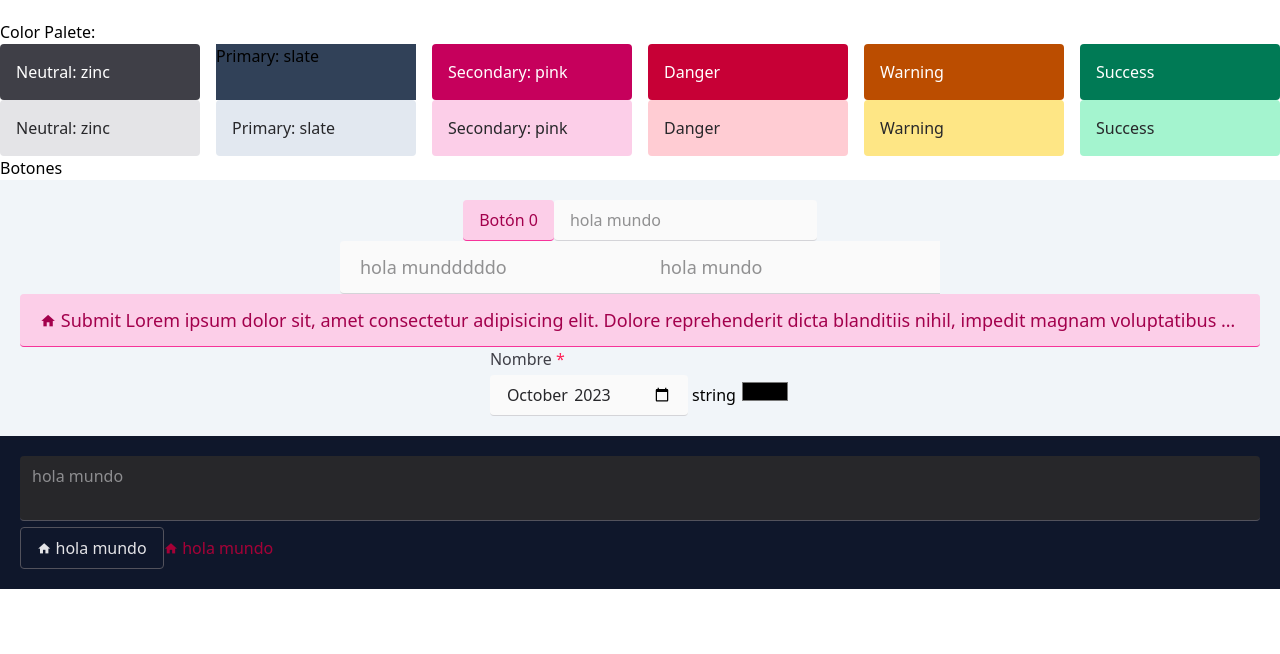
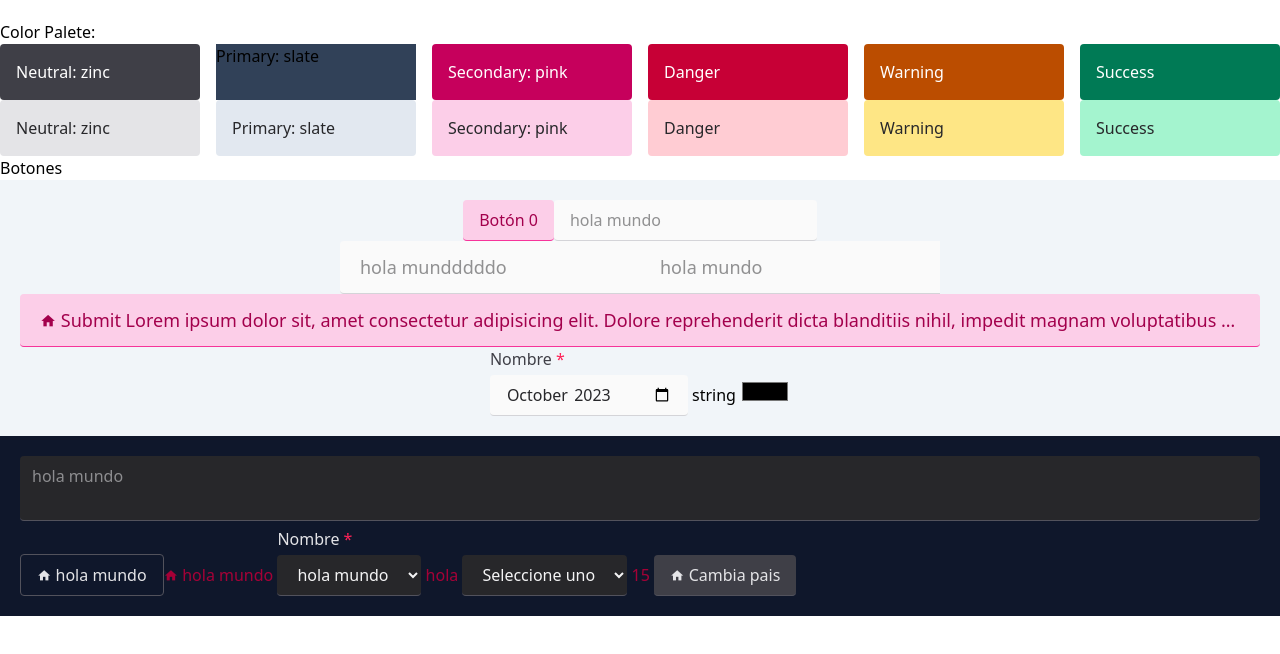
Before and after one commit to Droni-app/droni-kit, a Vue app: page / in a window 1280 px wide. Shown: the top 654 px of the page. Built offline with nearby package versions, Linux system fonts and the light colour scheme.

Commit message:
feat: Select component

```diff
--- a/package.json
+++ b/package.json
@@ -15,15 +15,14 @@
   "type": "module",
   "main": "dist/droni-kit.cjs",
   "module": "dist/droni-kit.es.js",
+  "types": "./dist/index.d.ts",
   "exports": {
     ".": {
       "import": "./dist/droni-kit.es.js",
-      "require": "./dist/droni-kit.cjs",
-      "types": "./dist/index.d.ts"
+      "require": "./dist/droni-kit.cjs"
     },
     "./dist/droni-kit.css": "./dist/droni-kit.css"
   },
-  "types": "./dist/index.d.ts",
   "scripts": {
     "dev": "vite",
     "build": "vue-tsc -b && vite build",
--- a/src/App.vue
+++ b/src/App.vue
@@ -93,6 +93,39 @@
         <span class="mdi mdi-home"></span>
         hola mundo
       </DuiAction>
+      <DuiSelect
+        class="dk:inline-block"
+        v-model="name"
+        :options="[
+          { value: '1', label: 'Option 1' },
+          { value: '2', label: 'Option 2' },
+          { value: '3', label: 'Option 3' },
+        ]"
+        placeholder="hola mundo"
+        label="Nombre"
+        id="prueba"
+        name="prueba"
+        required
+        /> {{ name }}
+
+        <DuiSelect
+        class="dk:inline-block"
+        v-model="selectName"
+        :options="[
+      { id: 5, name: 'Colombia' },
+      { id: 6, name: 'México' },
+      { id: 7, name: 'España' },
+      { id: 8, name: 'Perú' },
+    ]"
+        placeholder="Seleccione uno"
+        item-label="name"
+        item-value="id"
+        /> {{ selectName }}
+
+        <DuiButton @click="selectName = '7'">
+          <span class="mdi mdi-home"></span>
+          Cambia pais
+        </DuiButton>
      </div>
   </div>
 </template>
@@ -102,9 +135,11 @@ import DuiButton from './stories/Forms/DuiButton.vue'
 import DuiInput from './stories/Forms/DuiInput.vue'
 import DuiTextarea from './stories/Forms/DuiTextarea.vue'
 import DuiAction from './stories/Elements/DuiAction.vue';
+import DuiSelect from './stories/Forms/DuiSelect.vue'
 
 const counter = ref(0)
 const name = ref('hola')
+const selectName = ref('15')
 const mymonth = ref('2023-10')
 
 </script>
--- a/src/index.ts
+++ b/src/index.ts
@@ -2,11 +2,13 @@ import DuiButton from './stories/Forms/DuiButton.vue'
 import DuiInput from './stories/Forms/DuiInput.vue'
 import DuiTextarea from './stories/Forms/DuiTextarea.vue'
 import DuiAction from './stories/Elements/DuiAction.vue'
+import DuiSelect from './stories/Forms/DuiSelect.vue'
 import './style.css'
 
 export {
   DuiButton,
   DuiInput,
   DuiTextarea,
-  DuiAction
+  DuiAction,
+  DuiSelect,
 }
--- /dev/null
+++ b/src/stories/Forms/DuiSelect.vue
@@ -0,0 +1,154 @@
+<template>
+  <div>
+    <label
+      v-if="props.label"
+      :for="props.id"
+      :class="computedLabelClasses"
+      class="dk:text-start dk:block dk:text-zinc-700 dk:dark:text-zinc-200 dk:px-0"
+    >
+      {{ props.label }}
+      <span v-if="props.required" class="dk:text-rose-500">*</span>
+    </label>
+
+    <select
+      :id="props.id"
+      :name="props.name"
+      :disabled="props.disabled"
+      :required="props.required"
+      :class="computedClasses"
+      :aria-label="props.label || 'select input'"
+      :aria-disabled="props.disabled"
+      :aria-required="props.required"
+      @change="onChange"
+    >
+      <option v-if="props.placeholder" disabled selected hidden>
+        {{ props.placeholder }}
+      </option>
+      <option
+        v-for="(option, index) in props.options"
+        :key="index"
+        :value="option[props.itemValue] ?? ''"
+        :selected="option[props.itemValue] == props.modelValue"
+      >
+        {{ option[props.itemLabel] ?? '' }}
+      </option>
+    </select>
+  </div>
+</template>
+
+<script setup lang="ts">
+import { computed } from 'vue'
+
+const props = defineProps({
+  modelValue: {
+    type: String,
+    default: '',
+  },
+  options: {
+    type: Array as () => Array<Record<string, any>>,
+    default: () => [],
+  },
+  size: {
+    type: String as () => 'sm' | 'md' | 'lg',
+    default: 'md',
+  },
+  block: {
+    type: Boolean,
+    default: false,
+  },
+  disabled: {
+    type: Boolean,
+    default: false,
+  },
+  name: {
+    type: String,
+    default: undefined,
+  },
+  id: {
+    type: String,
+    default: undefined,
+  },
+  required: {
+    type: Boolean,
+    default: false,
+  },
+  label: {
+    type: String,
+    default: undefined,
+  },
+  placeholder: {
+    type: String,
+    default: undefined,
+  },
+  rounded: {
+    type: String as () => 'all' | 'top' | 'bottom' | 'left' | 'right' | 'none',
+    default: 'all',
+  },
+  itemLabel: {
+    type: String,
+    default: 'label',
+  },
+  itemValue: {
+    type: String,
+    default: 'value',
+  },
+})
+
+const emit = defineEmits<{
+  (e: 'update:modelValue', value: string): void
+}>()
+
+function onChange(event: Event) {
+  const target = event.target as HTMLSelectElement
+  emit('update:modelValue', target.value)
+}
+
+const baseClass = `
+  dk:border-b
+  dk:border-zinc-300
+  dk:bg-zinc-50
+  dk:text-zinc-800
+  dk:focus:outline-none
+  dk:focus:bg-zinc-100
+  dk:dark:bg-zinc-700
+  dk:dark:border-zinc-600
+  dk:dark:bg-zinc-800
+  dk:dark:text-zinc-100
+  dk:dark:focus:bg-zinc-700
+  dk:dark:[color-scheme:dark]
+`
+
+const sizeClasses = {
+  sm: 'dk:text-sm dk:px-3 dk:py-1.5',
+  md: 'dk:text-base dk:px-4 dk:py-2',
+  lg: 'dk:text-lg dk:px-5 dk:py-3',
+}
+
+const roundedClasses = {
+  all: 'dk:rounded',
+  top: 'dk:rounded-t',
+  bottom: 'dk:rounded-b',
+  left: 'dk:rounded-l',
+  right: 'dk:rounded-r',
+  none: 'dk:rounded-none',
+}
+
+const sizeLabelClasses = {
+  sm: 'dk:text-sm dk:pb-0.5',
+  md: 'dk:text-base dk:pb-1',
+  lg: 'dk:text-lg dk:pb-2',
+}
+
+const computedClasses = computed(() => {
+  const sizeStyle = sizeClasses[props.size] || ''
+  const blockStyle = props.block ? 'dk:w-full' : ''
+  const roundedStyle = roundedClasses[props.rounded] || ''
+  return [baseClass, sizeStyle, blockStyle, roundedStyle].join(' ')
+})
+
+const computedLabelClasses = computed(() => {
+  const sizeStyle = sizeLabelClasses[props.size] || ''
+  const blockStyle = props.block ? 'dk:w-full' : ''
+  return [sizeStyle, blockStyle].join(' ')
+})
+</script>
```
Also changed, not shown: 1 other file (tests, documents, lock files or other folders).
